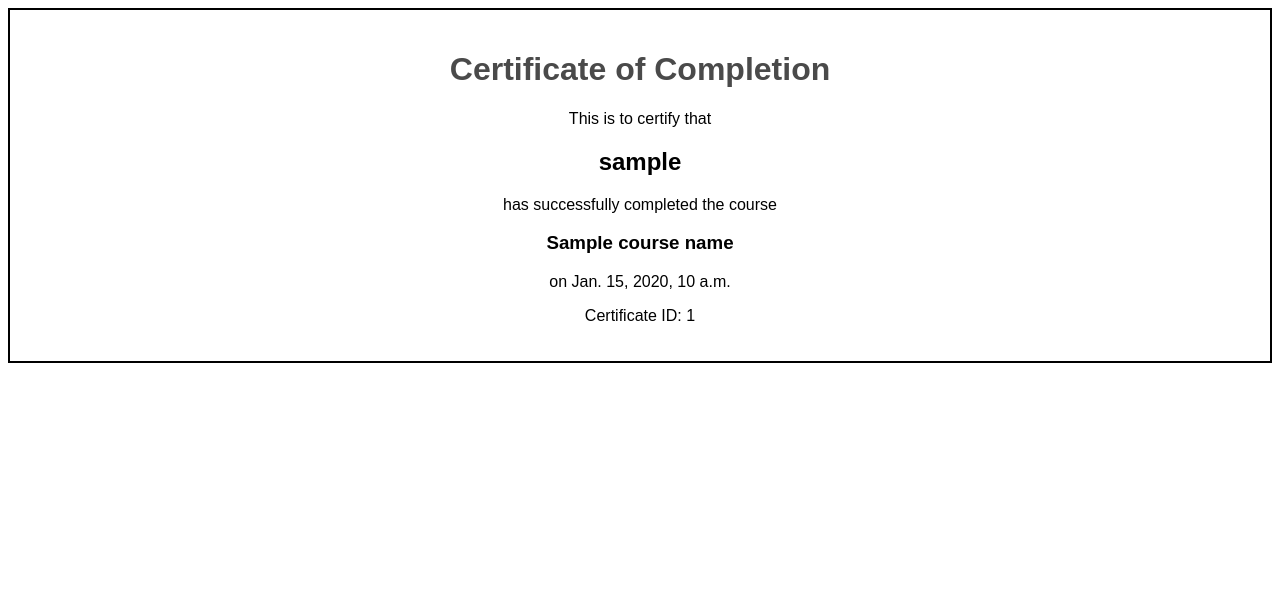
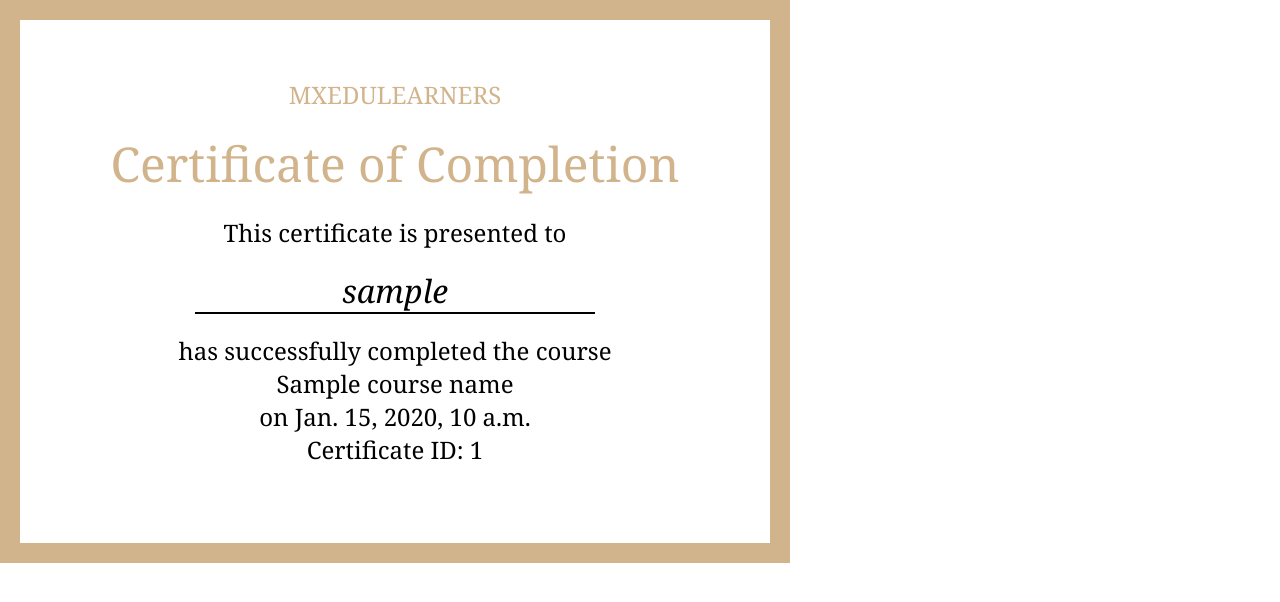
Before and after one commit to Marvafathima/mxedulearners2, a Django app: template backend/quiz/templates/certificate_template.html in a window 1280 px wide. Shown: the top 602 px of the page. Run offline with Django 5.2, Linux system fonts and the light colour scheme; the template is opened without the code that fills it: most values are stand-ins (such as "Sample title", 1, 10 or a date in 2020).

Commit message:
designed certificate template html

```diff
--- a/backend/quiz/templates/certificate_template.html
+++ b/backend/quiz/templates/certificate_template.html
@@ -1,4 +1,4 @@
-<!DOCTYPE html>
+<!-- <!DOCTYPE html>
 <html lang="en">
 <head>
     <meta charset="UTF-8">
@@ -20,4 +20,76 @@
         <p>Certificate ID: {{ certificate_id }}</p>
     </div>
 </body>
+</html> -->
+<html>
+    <head>
+        <style type='text/css'>
+            body, html {
+                margin: 0;
+                padding: 0;
+            }
+            body {
+                color: black;
+                display: table;
+                font-family: Georgia, serif;
+                font-size: 24px;
+                text-align: center;
+            }
+            .container {
+                border: 20px solid tan;
+                width: 750px;
+                height: 563px;
+                display: table-cell;
+                vertical-align: middle;
+            }
+            .logo {
+                color: tan;
+            }
+
+            .marquee {
+                color: tan;
+                font-size: 48px;
+                margin: 20px;
+            }
+            .assignment {
+                margin: 20px;
+            }
+            .person {
+                border-bottom: 2px solid black;
+                font-size: 32px;
+                font-style: italic;
+                margin: 20px auto;
+                width: 400px;
+            }
+            .reason {
+                margin: 20px;
+            }
+        </style>
+    </head>
+    <body>
+        <div class="container">
+            <div class="logo">
+               MXEDULEARNERS
+            </div>
+
+            <div class="marquee">
+                Certificate of Completion
+            </div>
+
+            <div class="assignment">
+                This certificate is presented to
+            </div>
+
+            <div class="person">
+               {{user_name}}
+            </div>
+
+            <div class="reason">
+                has successfully completed the course<br>
+                {{ course_name }}<br>
+                on {{ date }}<br>
+                Certificate ID: {{ certificate_id }}<br>
+            </div>
+        </div>
+    </body>
 </html>
```
